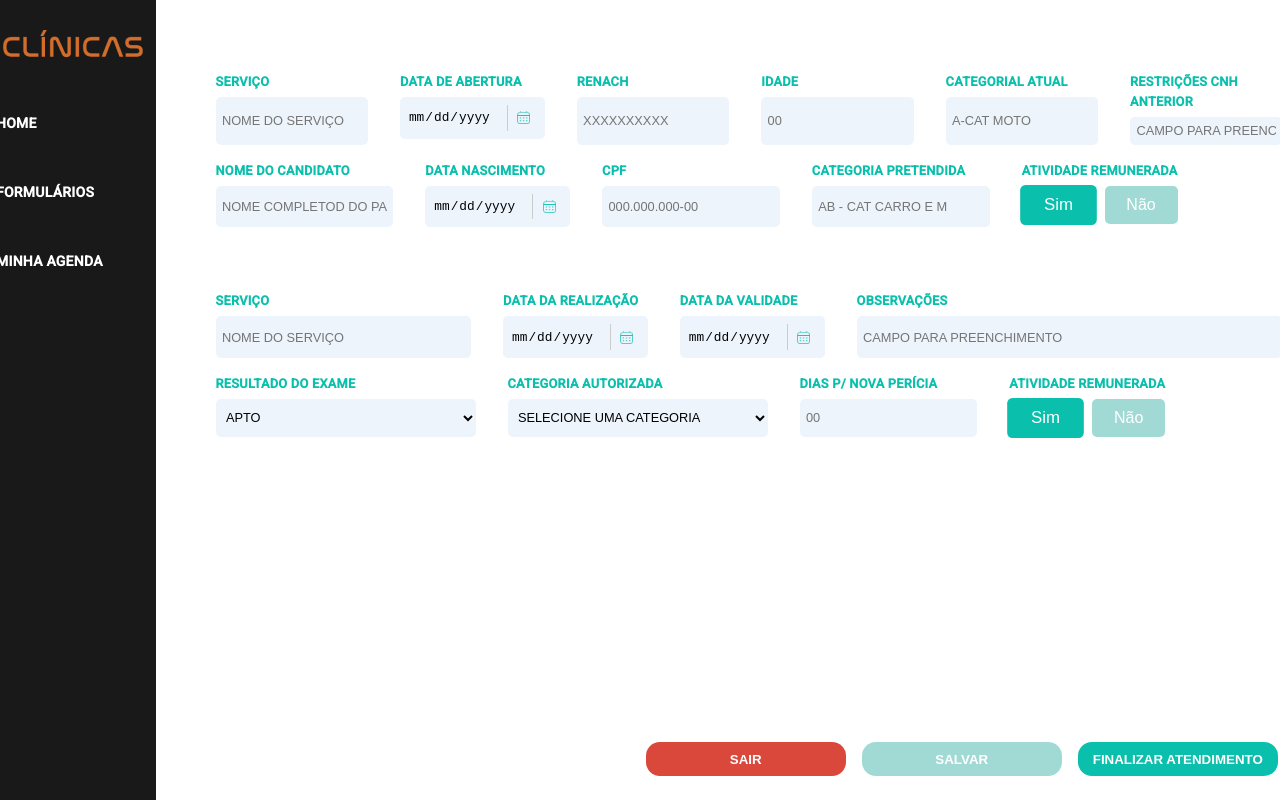
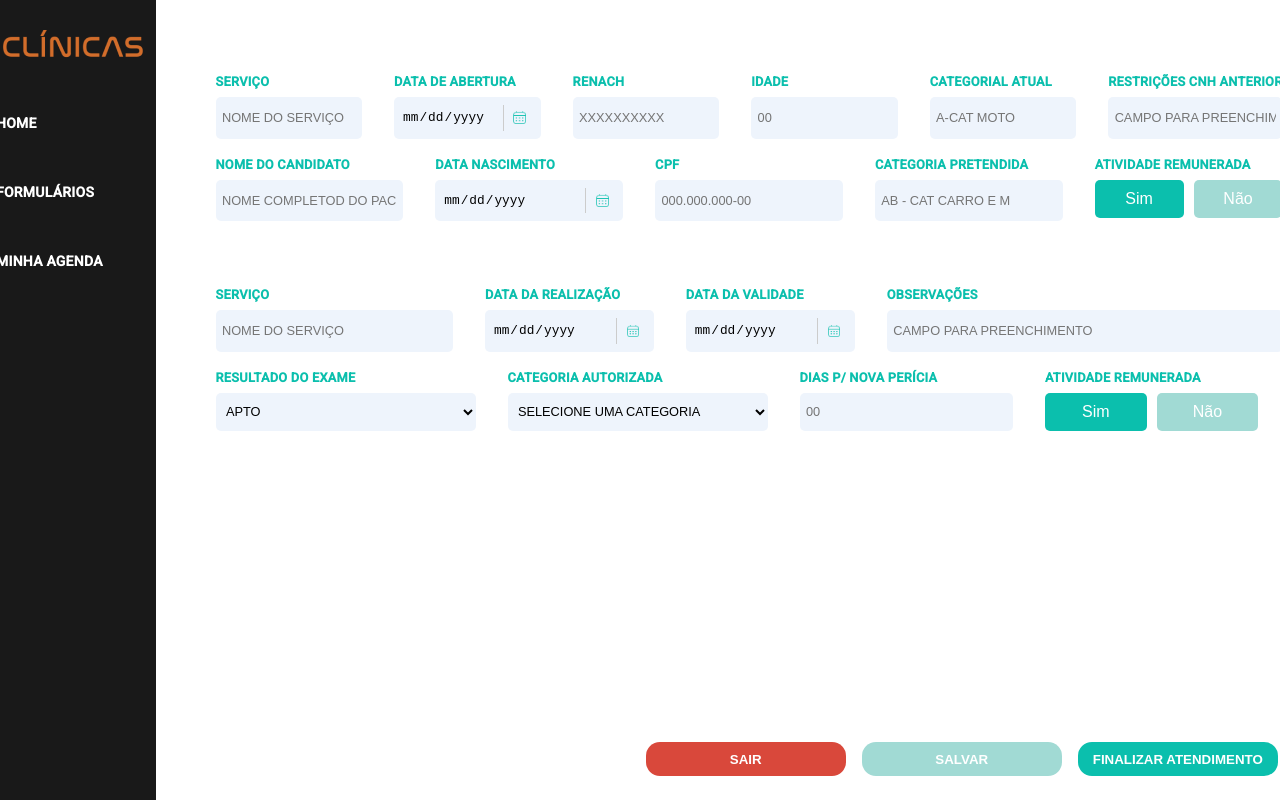
Before and after one commit to GabrielCorreia19/R-clinicas, an Angular app: page /agenda in a window 1280 px wide. Shown: the top 800 px of the page. Built offline with nearby package versions, Linux system fonts and the light colour scheme.

Commit message:
feat: passando width para os inputs agenda-page

```diff
--- a/src/app/components/agenda/agenda.component.css
+++ b/src/app/components/agenda/agenda.component.css
@@ -23,6 +23,7 @@
 .input-group {
     display: flex;
     flex-direction: column;
+    width: 20%;
 }
 
 .input-group label {
@@ -65,6 +66,10 @@
     width: 100%;
     transition: all .2s ease-in-out;
     background-color: #A1DAD4;
+
+    &:hover{
+        transform: scale(1.05);
+    }
 }
 
 .buttons-group button:first-child {
@@ -77,7 +82,10 @@
 
 .buttons-group button.active {
     background-color: #0BBFAD;
-    transform: scale(1.05);
+
+    &:hover{
+        transform: scale(1.05);
+    }
 }
 
 
--- a/src/app/components/agenda/agenda.component.html
+++ b/src/app/components/agenda/agenda.component.html
@@ -23,7 +23,7 @@
         <input type="text" placeholder="A-CAT MOTO" />
       </div>
       <div class="input-group">
-        <label>RESTRIÇÕES CNH ANTERIOR</label>
+        <label style="white-space: nowrap">RESTRIÇÕES CNH ANTERIOR</label>
         <input type="text" placeholder="CAMPO PARA PREENCHIMENTO" />
       </div>
     </div>
--- a/src/app/components/form-page/form-page.component.css
+++ b/src/app/components/form-page/form-page.component.css
@@ -63,6 +63,10 @@
     width: 100%;
     transition: all .2s ease-in-out;
     background-color: #A1DAD4;
+
+    &:hover{
+        transform: scale(1.05);
+    }
 }
 
 .buttons-group button:first-child {
@@ -75,7 +79,9 @@
 
 .buttons-group button.active {
     background-color: #0BBFAD;
-    transform: scale(1.05);
+    &:hover{
+        transform: scale(1.05);
+    }
 }
 
 
@@ -158,7 +164,9 @@
     }
     button.active {
         background-color: #0BBFAD;
-        transform: scale(1.05);
+        &:hover{
+            transform: scale(1.05);
+        }
     }
 }
 
@@ -312,7 +320,9 @@
         }
         button.active {
             background-color: #0BBFAD;
-            transform: scale(1.05);
+            &:hover{
+                transform: scale(1.05);
+            }
         }
     }
 }
```
